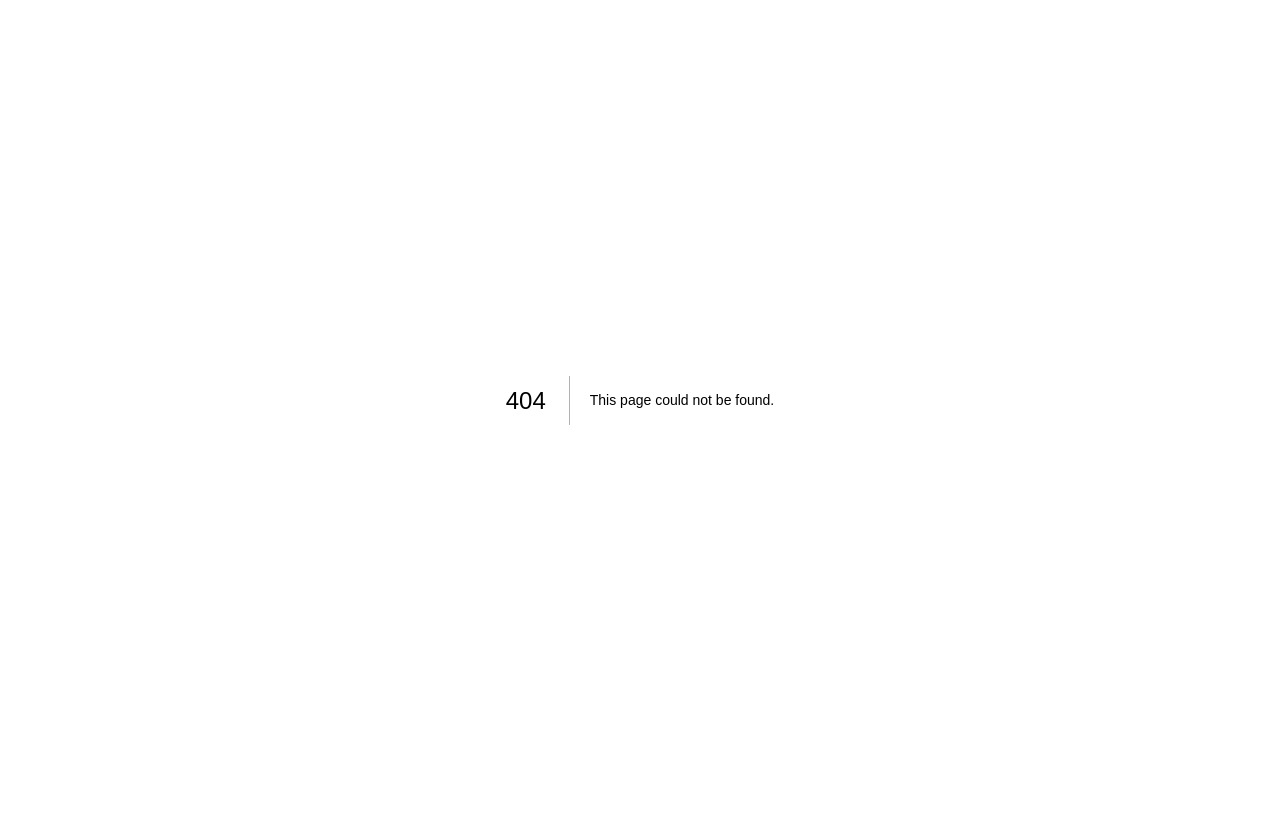
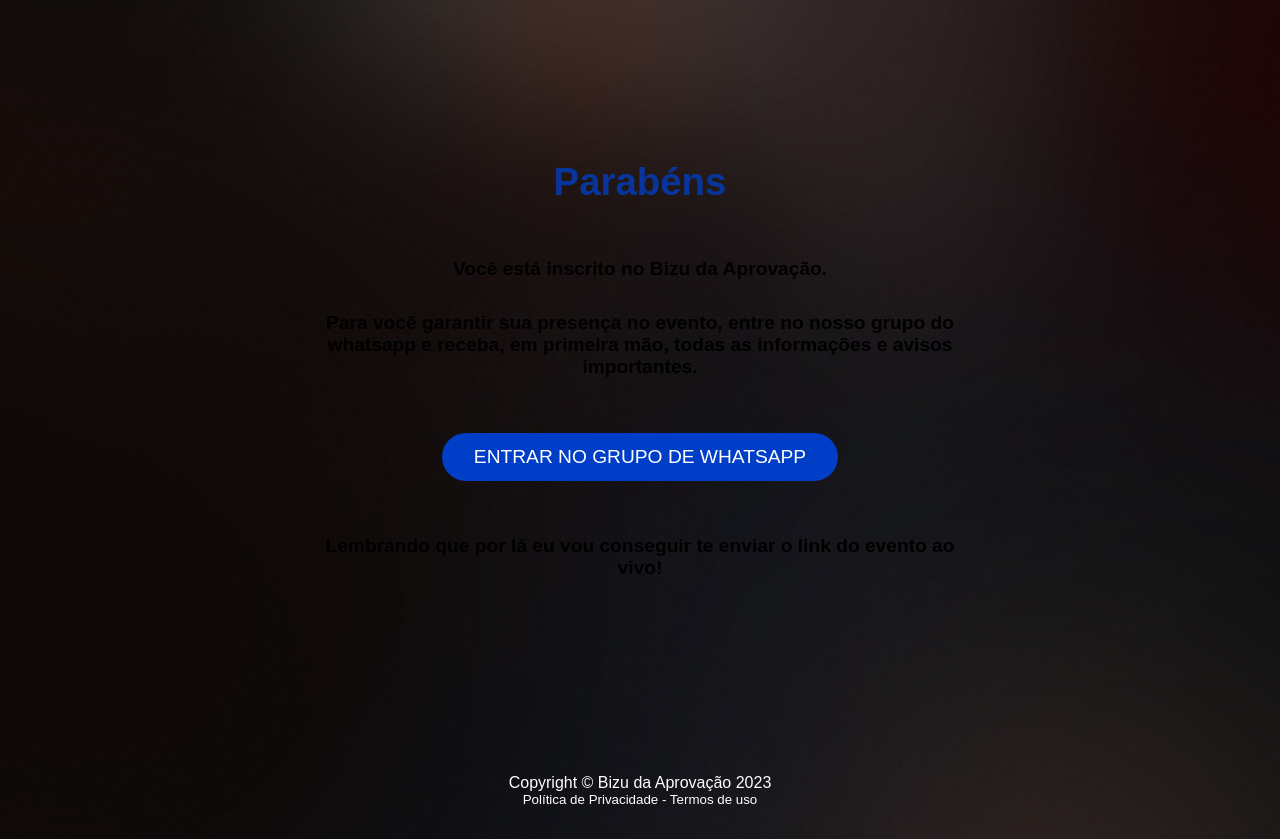
Before and after one commit to zzzBECK/bizu, a Next.js app: page /confirmacao in a window 1280 px wide. Before the commit this address had no page. Before the commit the page ends 800 px from the top, so only its background shows below. Built offline with nearby package versions, Linux system fonts and the light colour scheme.

Commit message:
Added Confirmacao Page

```diff
--- a/src/pages/_app.js
+++ b/src/pages/_app.js
@@ -6,6 +6,8 @@
 import "@/styles/inscriptionButton.css";
 import "@/styles/modalPrivacy.css";
 import "@/styles/modalForm.css";
+import "@/styles/confirmacao.css";
+
 
 export default function App({ Component, pageProps }) {
   return <Component {...pageProps} />;
--- /dev/null
+++ b/src/pages/confirmacao.js
@@ -0,0 +1,27 @@
+import Footer from "../components/footer"
+
+export default function Confirmacao () {
+
+    return (
+        <>
+            <main className="confirmacao_background">
+                <section className="confirmacao_content">
+                    <h1>Parabéns</h1>
+
+                    <h2>Você está inscrito no Bizu da Aprovação.</h2>
+                    <h2>Para você garantir sua presença no evento, entre no nosso grupo do whatsapp e receba, em primeira mão, todas as informações e avisos importantes.</h2>
+
+                    <a href="https://chat.whatsapp.com/LVtf9ttmOmq0kmUmqMq0ls"><button className="inscription_button">
+                    ENTRAR NO GRUPO DE WHATSAPP
+                    </button>
+                    </a>
+
+                    <h2><b>Lembrando que por lá eu vou conseguir te enviar o link do evento ao vivo!</b></h2>
+                </section>
+
+                <Footer />
+            </main>
+        </>
+    )
+
+}
--- /dev/null
+++ b/src/styles/confirmacao.css
@@ -0,0 +1,48 @@
+.confirmacao_background {
+    background-image: url(../assets/confirmacao_desktop.png);
+    background-repeat: no-repeat;
+    background-size: cover;
+}
+
+.confirmacao_content {
+    height: 76.8vh;
+    width: auto;
+    display: flex;
+    flex-direction: column;
+    padding-top: 10em;
+    align-items: center;
+
+}
+
+.confirmacao_content h2 {
+    width: calc(40% + 10vw);
+    margin: 1rem;
+    text-align: center;
+    font-size: calc(1em + 0.2em);
+
+}
+
+.confirmacao_content h1 {
+    color: #003fc7c2;
+    font-size: calc(2rem + 0.5vw);
+    text-align: center;
+    padding-bottom: 1em;
+}
+
+.confirmacao_content button {
+    margin: 2em 0;
+}
+
+
+@media (max-width: 500px) {
+
+    .confirmacao_content h2 {
+        width: 96vw;
+    }
+
+    .confirmacao_content button {
+      align-self: center;
+      height: 2rem;
+      font-size: calc(0.7rem + 0.2vw);
+    }
+  }
```
Also changed, not shown: src/components/modalForm/index.js (+4 -4 lines), src/assets/confirmacao_desktop.png (added).
